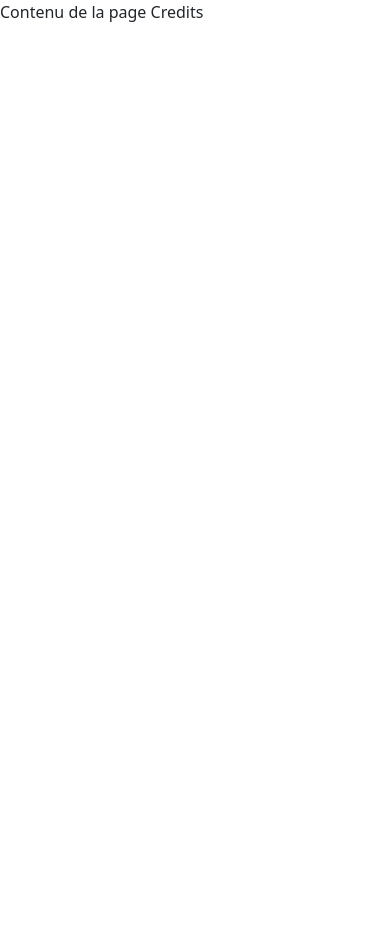
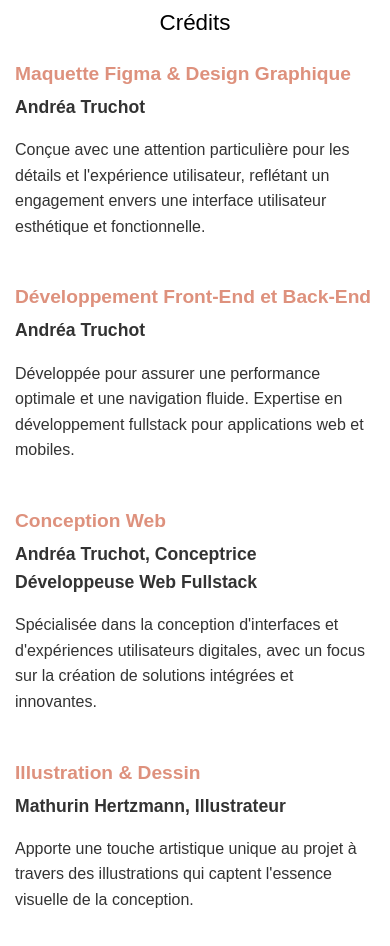
Before and after one commit to andreatruchot/grouptravel-frontend, a Next.js app: page /Credits in a window 390 px wide. Shown: the top 946 px of the page. Before the commit the page ends 844 px from the top, so only its background shows below. Built offline with nearby package versions, Linux system fonts and the light colour scheme.

Commit message:
credit et mentions légales

```diff
--- a/pages/Credits.js
+++ b/pages/Credits.js
@@ -1,7 +1,32 @@
 import React from 'react';
+import styles from '../styles/Credits.module.css'; // Assure-toi que le chemin d'accès est correct
 
 function Credits() {
-  return <div>Contenu de la page Credits</div>;
+  return (
+  <section className={styles.creditsContainer}>
+      <h1 className={styles.header}>Crédits</h1>
+      <div className={styles.section}>
+        <h2 className={styles.title}>Maquette Figma & Design Graphique</h2>
+        <p className={styles.name}>Andréa Truchot</p>
+        <p>Conçue avec une attention particulière pour les détails et l'expérience utilisateur, reflétant un engagement envers une interface utilisateur esthétique et fonctionnelle.</p>
+      </div>
+      <div className={styles.section}>
+        <h2 className={styles.title}>Développement Front-End et Back-End</h2>
+        <p className={styles.name}>Andréa Truchot</p>
+        <p>Développée pour assurer une performance optimale et une navigation fluide. Expertise en développement fullstack pour applications web et mobiles.</p>
+      </div>
+      <div className={styles.section}>
+        <h2 className={styles.title}>Conception Web</h2>
+        <p className={styles.name}>Andréa Truchot, Conceptrice Développeuse Web Fullstack</p>
+        <p>Spécialisée dans la conception d'interfaces et d'expériences utilisateurs digitales, avec un focus sur la création de solutions intégrées et innovantes.</p>
+      </div>
+      <div className={styles.section}>
+        <h2 className={styles.title}>Illustration & Dessin</h2>
+        <p className={styles.name}>Mathurin Hertzmann, Illustrateur</p>
+        <p>Apporte une touche artistique unique au projet à travers des illustrations qui captent l'essence visuelle de la conception.</p>
+      </div>
+    </section>
+  );
 }
 
 export default Credits;
--- /dev/null
+++ b/styles/Credits.module.css
@@ -0,0 +1,53 @@
+/* Credits.module.css */
+
+.creditsContainer {
+    padding: 20px;
+    font-family: 'Arial', sans-serif;
+    line-height: 1.6;
+    color: #333;
+    margin: auto;
+    max-width: 800px;
+}
+
+.header {
+    text-align: center;
+    color: #000;
+    margin-bottom: 20px;
+}
+
+.section {
+    margin-bottom: 20px;
+}
+
+.title {
+    color: #DE917D;
+    font-weight: bold;
+}
+
+.name {
+    font-weight: bold;
+    color: #333;
+}
+
+/* Responsive adjustments */
+@media (max-width: 768px) {
+    .creditsContainer {
+        padding: 10px;
+    }
+
+    .header {
+        font-size: 1.4rem; /* Adjusting header font size for smaller screens */
+    }
+
+    .section {
+        padding: 5px;
+    }
+
+    .title {
+        font-size: 1.2rem; /* Smaller title font size on mobile devices */
+    }
+
+    .name {
+        font-size: 1.1rem; /* Adjusting name font size for readability on small screens */
+    }
+}
--- a/styles/footer.module.css
+++ b/styles/footer.module.css
@@ -16,7 +16,6 @@
     position: relative;
     font-size: 1rem;
     letter-spacing: 1.8px;
-    font-family: 'Montserrat';
     color: rgb(42, 38, 38);
     margin: 15px;
 }
```
Also changed, not shown: pages/Legals.js (+38 -2 lines), styles/legals.module.css (added, +34 -0 lines).
